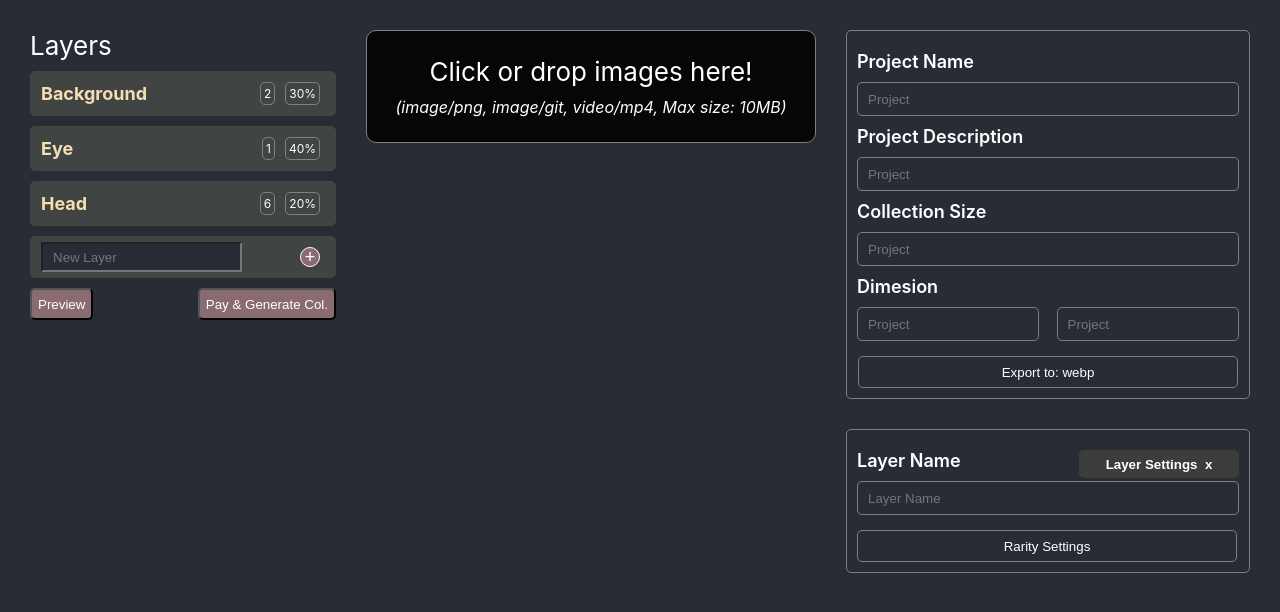
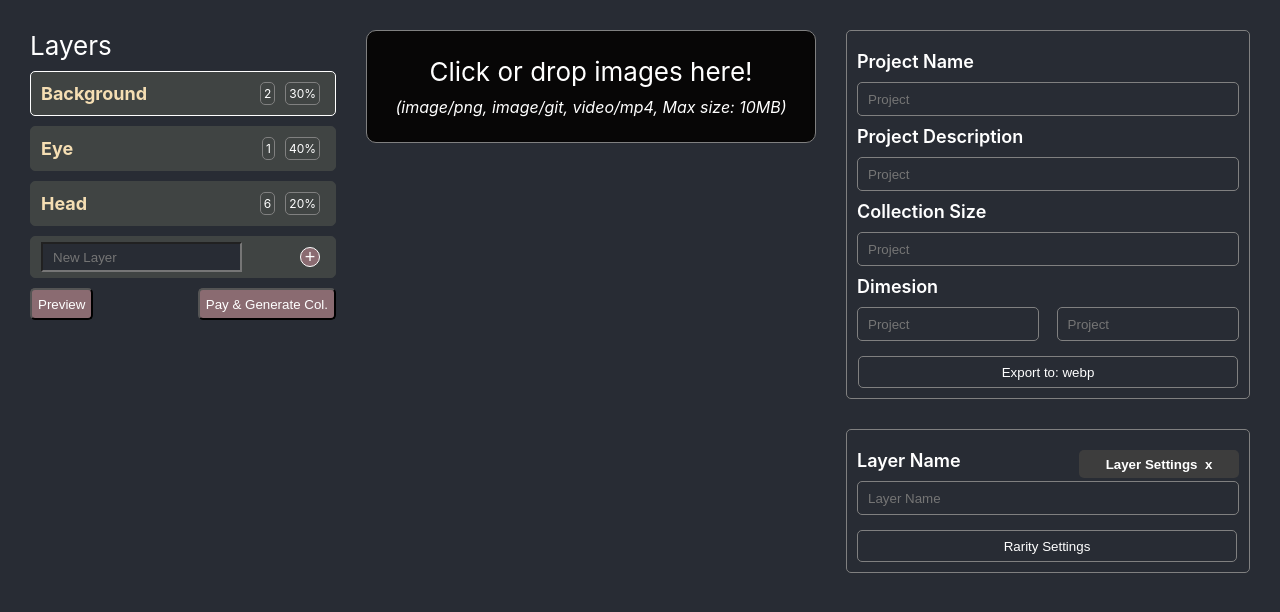
Before and after one commit to elishadiah/NFT-generator-using-ReactJS, a React (Create React App) app: page / in a window 1280 px wide. Shown: the top 612 px of the page. Built offline with nearby package versions, Linux system fonts and the light colour scheme.

Commit message:
selected layer

```diff
--- a/src/App.js
+++ b/src/App.js
@@ -4,12 +4,20 @@ import { ImageManager } from "./components/ImageManager/ImageManager";
 import { PropertyManager } from "./components/PropertyManager/PropertyManager";
 import { RaritySettings } from "./components/PropertyManager/RaritySettings";
 import { Sidebar } from "./components/SiderBar/Sidebar";
+import { initLayerData } from "./constant/layerData";
 
 function App() {
   const [isRarity, setIsRarity] = useState(false);
+  const [layerData, setLayerData] = useState(initLayerData);
+  const [selectedLayer, setSelectedLayer] = useState(0);
   return (
     <div className="App">
-      <Sidebar />
+      <Sidebar
+        layerData={layerData}
+        setLayerData={setLayerData}
+        selectedLayer={selectedLayer}
+        setSelectedLayer={setSelectedLayer}
+      />
       <ImageManager />
       <PropertyManager setRarity={setIsRarity} />
       {isRarity && <RaritySettings setRarity={setIsRarity} />}
--- a/src/components/SiderBar/Layer.jsx
+++ b/src/components/SiderBar/Layer.jsx
@@ -1,13 +1,24 @@
 import React from "react";
 import "./Sidebar.css";
 
-export const Layer = (layerData) => {
+export const Layer = ({ data, selectedLayer, setSelectedLayer }) => {
+  const changeSelectedLayer = (e) => {
+    console.log("CangeSelectedLayer", e, selectedLayer);
+    setSelectedLayer(e);
+  };
   return (
-    <div className="layer_single">
-      <div className="layer_title">{layerData.data.title}</div>
+    <div
+      className={
+        data.id === selectedLayer
+          ? "layer_single selected_layer"
+          : "layer_single"
+      }
+      onClick={() => changeSelectedLayer(data.id)}
+    >
+      <div className="layer_title">{data.title}</div>
       <div className="layer_values">
-        <p>{layerData.data.count}</p>
-        <p>{layerData.data.rarity}%</p>
+        <p>{data.count}</p>
+        <p>{data.rarity}%</p>
       </div>
     </div>
   );
--- a/src/components/SiderBar/NewLayer.jsx
+++ b/src/components/SiderBar/NewLayer.jsx
@@ -2,8 +2,6 @@ import React, { useState } from "react";
 import "./Sidebar.css";
 
 export const NewLayer = ({ layerData, setLayerData }) => {
-  // const [layerData, setLayerData] = props;
-  console.log("LayerData props: ", layerData);
   const [layerName, setLayerName] = useState("");
   const addLayer = () => {
     console.log("Add layer", layerName);
--- a/src/components/SiderBar/Sidebar.css
+++ b/src/components/SiderBar/Sidebar.css
@@ -32,6 +32,9 @@
     border-radius: 5px;
     margin: 5px;
     padding: 3px;
+}
+.selected_layer {
+    border-color: white;
 }
 
 /* New Layer */
--- a/src/components/SiderBar/Sidebar.jsx
+++ b/src/components/SiderBar/Sidebar.jsx
@@ -1,60 +1,35 @@
 import React, { useState } from "react";
+import { priceData } from "../../constant/priceData";
 import { Divider } from "./Divider";
 import { Layer } from "./Layer";
 import { NewLayer } from "./NewLayer";
 
-const initLayerData = [
-  {
-    title: "Background",
-    count: 2,
-    rarity: 30,
-  },
-  {
-    title: "Eye",
-    count: 1,
-    rarity: 40,
-  },
-  {
-    title: "Head",
-    count: 6,
-    rarity: 20,
-  },
-];
-const priceData = [
-  {
-    title: "100 Generative Art",
-    price: "0.00",
-    link: "100",
-  },
-  {
-    title: "1000 Generative Art",
-    price: "179.00",
-    link: "1000",
-  },
-  {
-    title: "5000 Generative Art",
-    price: "279.00",
-    link: "5000",
-  },
-  {
-    title: "10000 Generative Art",
-    price: "389.00",
-    link: "10000",
-  },
-];
-export const Sidebar = () => {
+export const Sidebar = ({
+  layerData,
+  setLayerData,
+  selectedLayer,
+  setSelectedLayer,
+}) => {
   const [isOpen, setIsOpen] = useState(false);
-  const [layerData, setLayerData] = useState(initLayerData);
 
   const generateCollection = (item) => {
     console.log("Generate Function: ", item);
     setIsOpen(false);
   };
+  // const changeSelectedLayer = (e) => {
+  //   console.log("CangeSelectedLayer", e, selectedLayer);
+  //   setSelectedLayer(e);
+  // };
   return (
     <div className="sidebar">
       <div className="sidebar_title">Layers</div>
       {layerData.map((item) => (
-        <Layer data={item} />
+        <Layer
+          data={item}
+          selectedLayer={selectedLayer}
+          setSelectedLayer={setSelectedLayer}
+          // onClick={() => changeSelectedLayer(item.id)}
+        />
       ))}
       <NewLayer layerData={layerData} setLayerData={setLayerData} />
       <div className="buttons">
--- /dev/null
+++ b/src/constant/layerData.js
@@ -0,0 +1,20 @@
+export const initLayerData = [
+  {
+    id: 0,
+    title: "Background",
+    count: 2,
+    rarity: 30,
+  },
+  {
+    id: 1,
+    title: "Eye",
+    count: 1,
+    rarity: 40,
+  },
+  {
+    id: 2,
+    title: "Head",
+    count: 6,
+    rarity: 20,
+  },
+];
--- /dev/null
+++ b/src/constant/priceData.js
@@ -0,0 +1,22 @@
+export const priceData = [
+  {
+    title: "100 Generative Art",
+    price: "0.00",
+    link: "100",
+  },
+  {
+    title: "1000 Generative Art",
+    price: "179.00",
+    link: "1000",
+  },
+  {
+    title: "5000 Generative Art",
+    price: "279.00",
+    link: "5000",
+  },
+  {
+    title: "10000 Generative Art",
+    price: "389.00",
+    link: "10000",
+  },
+];
```
